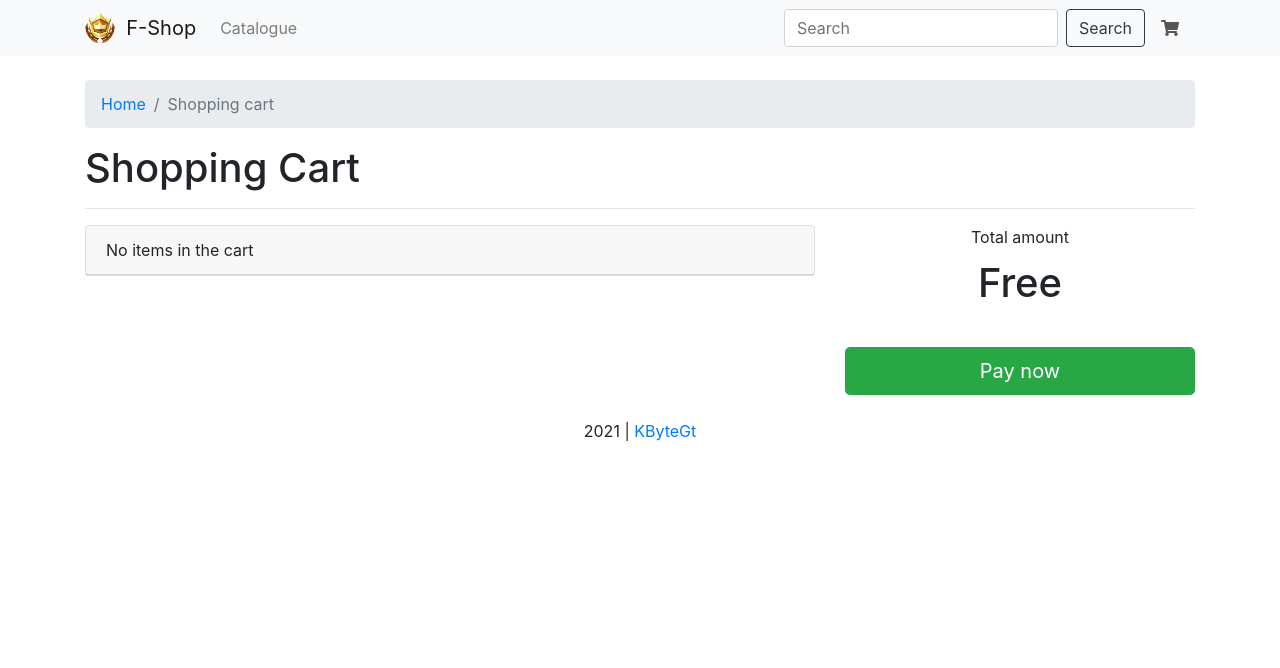
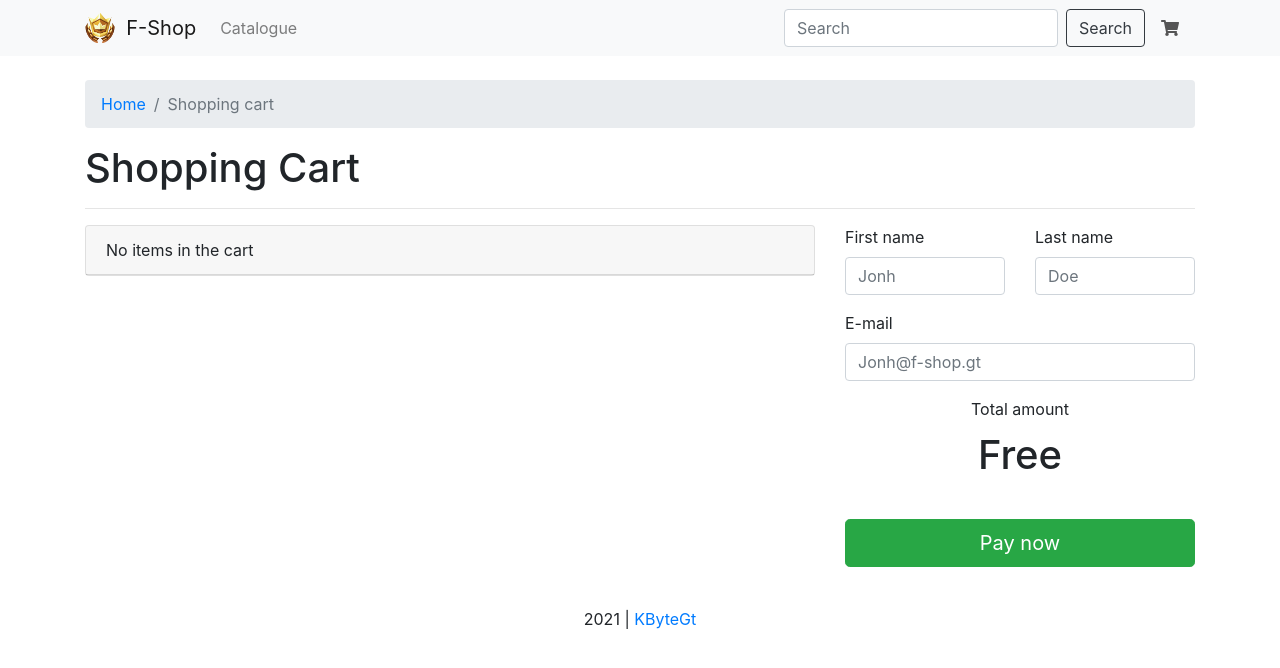
Before and after one commit to KByteGt/B2C-Shop, a React (Create React App) app: page /cart in a window 1280 px wide. Shown: the top 668 px of the page. Built offline with nearby package versions, Linux system fonts and the light colour scheme.

Commit message:
Adding form cart

```diff
--- a/src/containers/ShoppingCart/ShoppingCart.js
+++ b/src/containers/ShoppingCart/ShoppingCart.js
@@ -1,5 +1,5 @@
 import { useEffect, useState } from 'react';
-import { Container, Breadcrumb, Row, Col, Card, ListGroup, Button } from 'react-bootstrap';
+import { Container, Breadcrumb, Row, Col, Card, ListGroup, Button, Form } from 'react-bootstrap';
 import api from '../../axios';
 import style from './ShoppingCart.module.css';
 
@@ -8,6 +8,11 @@ const ShoppingCart = (props) => {
     //State
     const [amountState, setAmountState] = useState(0);
     const [itemsState, setItemsState] = useState([]);
+    const [clientState, setClientState] = useState({
+        firstName: null,
+        lastName: null,
+        email: null
+    })
 
     //API request
     useEffect( () => {
@@ -49,18 +54,16 @@ const ShoppingCart = (props) => {
     let makePay = () => {
         if(amountState !== 0) {
             console.log(" Making the pay... Q" + amountState)
+            console.log("Sending request to API...")
 
-            localStorage.clear();
 
-            setAmountState(0);
-            setItemsState([]);
+
+            //localStorage.clear();
+
+            //setAmountState(0);
+            //setItemsState([]);
         }
     }
-
-    /*if(itemsList.length !== 0){
-        setItemsState(itemsList);
-        setAmountState(totalCost);
-    }*/
 
     //Helpers
 
@@ -93,14 +96,38 @@ const ShoppingCart = (props) => {
                             {itemsListGroup}
                         </ListGroup>
                     </Card>
+                    <br/>
                 </Col>
 
                 <Col xs={12} md={4}>
-                    <div className={style.card}>
-                    <p>Total amount</p>
-                        <h1>{ totalAmount }</h1>
-                        <Button variant="success" size="lg" block onClick={ () => makePay()}>Pay now</Button>
-                    </div>
+
+                    <Form>
+                        <Form.Group controlId="formName">
+                            <Row>
+                                <Col>
+                                    <Form.Label>First name</Form.Label>
+                                    <Form.Control type="text" name="firstName" placeholder="Jonh"/>
+                                </Col>
+                                <Col>
+                                    <Form.Label>Last name</Form.Label>
+                                    <Form.Control type="text" name="lastName" placeholder="Doe"/>
+                                </Col>
+                            </Row>
+                        </Form.Group>
+                        <Form.Group controlId="formEmail">
+                            <Form.Label>E-mail</Form.Label>
+                            <Form.Control type="email" name="email" placeholder="Jonh@f-shop.gt"/>
+                        </Form.Group>
+
+                        <Form.Group>
+                        <div className={style.card}>
+                            <p>Total amount</p>
+                            <h1>{ totalAmount }</h1>
+                            <Button variant="success" size="lg" block type="submit" onClick={ () => makePay()}>Pay now</Button>
+                        </div>
+                        </Form.Group>
+
+                    </Form>
                 </Col>
             </Row>
             <br/>
```
Also changed, not shown: 1 other file (tests, documents, lock files or other folders).
